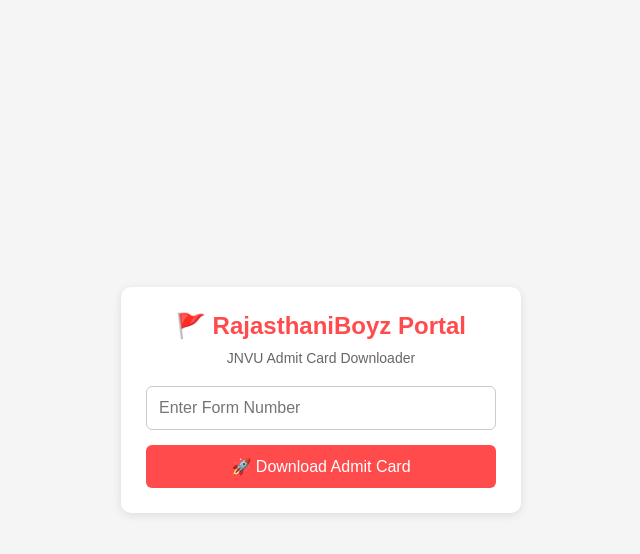
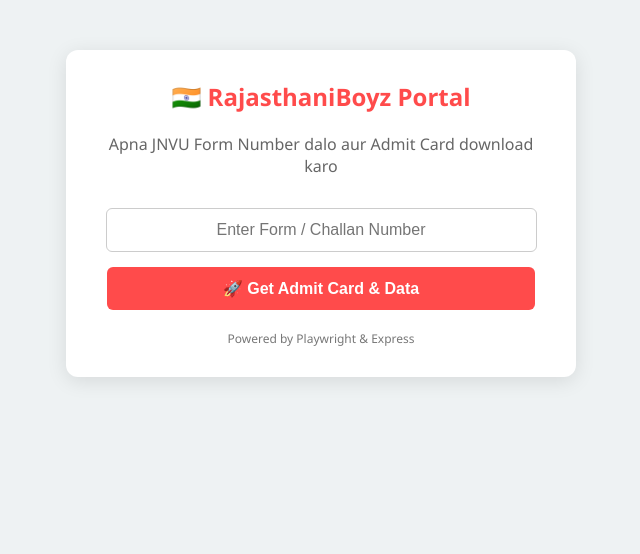
Before and after one commit to autofollower350/Render3, a website: page index.html in a window 1280 px wide. Shown: the whole page, without its empty margins (319-959 px from the left). Drawn offline with Linux system fonts and the light colour scheme.

Commit message:
Update index.html

```diff
--- a/index.html
+++ b/index.html
@@ -1,158 +1,27 @@
 <!DOCTYPE html>
-<html lang="en">
+<html>
 <head>
-<meta charset="UTF-8">
-<meta name="viewport" content="width=device-width, initial-scale=1.0">
-
-<title>JNVU Admit Card Portal</title>
-
-<style>
-
-*{
-    margin:0;
-    padding:0;
-    box-sizing:border-box;
-}
-
-body{
-    font-family:Arial,sans-serif;
-    background:#f5f5f5;
-    height:100vh;
-
-    display:flex;
-    justify-content:center;
-    align-items:center;
-}
-
-.card{
-
-    width:100%;
-    max-width:400px;
-
-    background:#fff;
-
-    padding:25px;
-
-    border-radius:10px;
-
-    box-shadow:0 2px 10px rgba(0,0,0,.1);
-
-    text-align:center;
-}
-
-h2{
-    color:#ff4b4b;
-    margin-bottom:10px;
-}
-
-p{
-    color:#666;
-    font-size:14px;
-    margin-bottom:20px;
-}
-
-input{
-
-    width:100%;
-
-    padding:12px;
-
-    border:1px solid #ccc;
-
-    border-radius:6px;
-
-    outline:none;
-
-    font-size:16px;
-
-    margin-bottom:15px;
-}
-
-button{
-
-    width:100%;
-
-    padding:12px;
-
-    border:none;
-
-    border-radius:6px;
-
-    background:#ff4b4b;
-
-    color:#fff;
-
-    font-size:16px;
-
-    cursor:pointer;
-}
-
-button:active{
-    transform:scale(.98);
-}
-
-.loader{
-
-    display:none;
-
-    margin-top:15px;
-
-    color:#444;
-
-    font-size:14px;
-}
-
-</style>
+    <title>JNVU Admit Card Portal</title>
+    <meta name="viewport" content="width=device-width, initial-scale=1.0">
+    <style>
+        body { font-family: 'Segoe UI', Arial, sans-serif; background: #eef2f3; text-align: center; padding: 50px 20px; margin: 0; }
+        .card { background: white; padding: 30px; border-radius: 12px; box-shadow: 0 4px 20px rgba(0,0,0,0.1); max-width: 450px; margin: 0 auto; }
+        h2 { color: #ff4b4b; margin-top: 0; }
+        input { width: 90%; padding: 12px; margin: 15px 0; border: 1px solid #ccc; border-radius: 6px; font-size: 16px; text-align: center; }
+        button { width: 95%; padding: 12px; background: #ff4b4b; color: white; border: none; border-radius: 6px; font-size: 16px; cursor: pointer; font-weight: bold; transition: 0.2s; }
+        button:hover { background: #e04343; }
+        .footer { margin-top: 20px; font-size: 12px; color: #777; }
+    </style>
 </head>
-
 <body>
-
-<div class="card">
-
-    <h2>🚩 RajasthaniBoyz Portal</h2>
-
-    <p>JNVU Admit Card Downloader</p>
-
-    <form id="form" action="/download" method="POST">
-
-        <input
-            type="text"
-            name="form_no"
-            placeholder="Enter Form Number"
-            required
-            autocomplete="off"
-        >
-
-        <button id="btn" type="submit">
-            🚀 Download Admit Card
-        </button>
-
-    </form>
-
-    <div class="loader" id="loader">
-        ⏳ Please wait...
+    <div class="card">
+        <h2>🇮🇳 RajasthaniBoyz Portal</h2>
+        <p style="color:#666;">Apna JNVU Form Number dalo aur Admit Card download karo</p>
+        <form action="/download" method="POST">
+            <input type="text" name="form_no" placeholder="Enter Form / Challan Number" required><br>
+            <button type="submit">🚀 Get Admit Card & Data</button>
+        </form>
+        <div class="footer">Powered by Playwright & Express</div>
     </div>
-
-</div>
-
-<script>
-
-const form = document.getElementById('form');
-
-const btn = document.getElementById('btn');
-
-const loader = document.getElementById('loader');
-
-form.addEventListener('submit', () => {
-
-    btn.disabled = true;
-
-    btn.innerHTML = 'Processing...';
-
-    loader.style.display = 'block';
-});
-
-</script>
-
 </body>
 </html>
```
